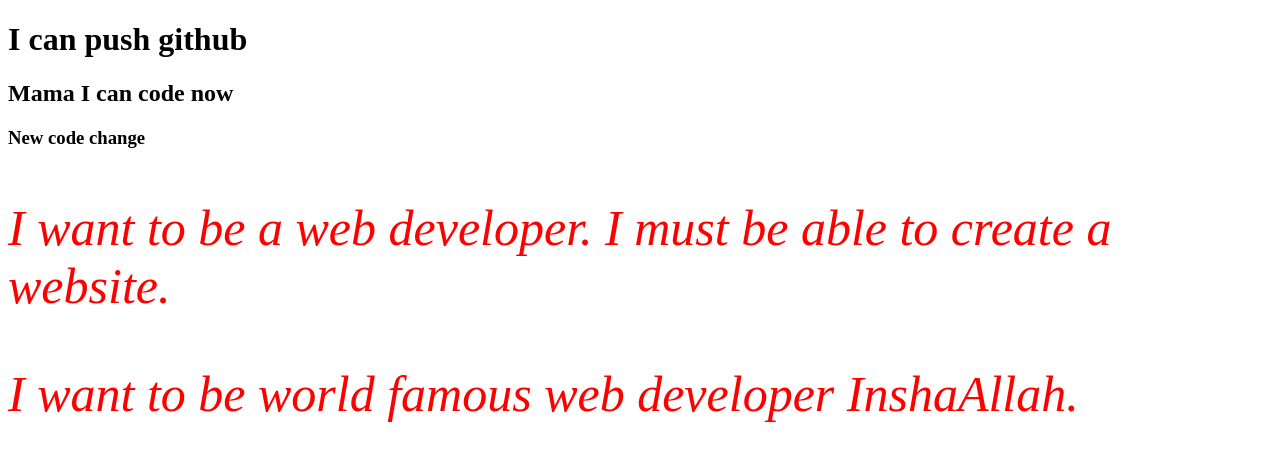
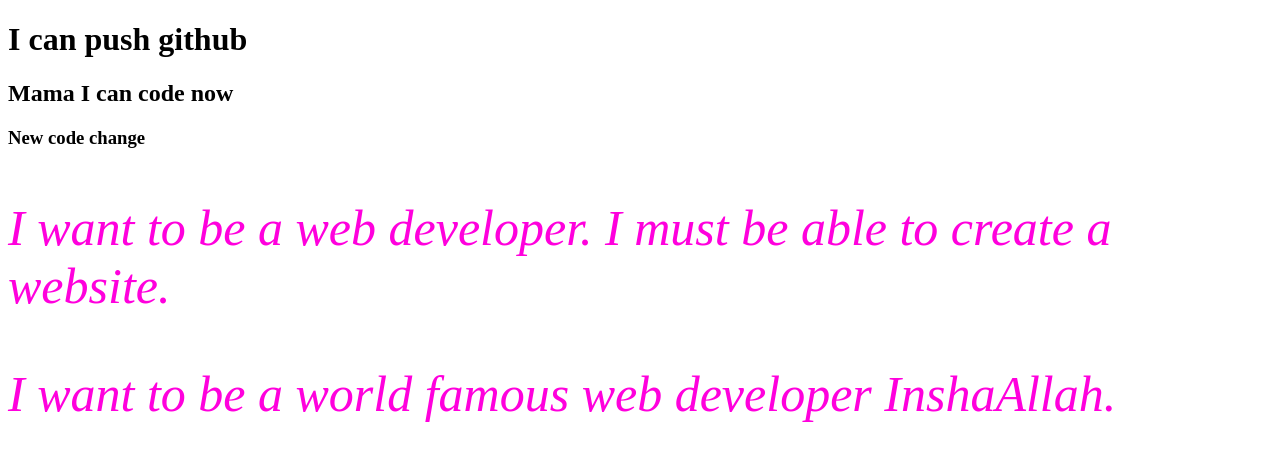
Before and after one commit to masum-2020/my-second-repo-23, a plain HTML site: page index.html in a window 1280 px wide. Drawn offline with Linux system fonts and the light colour scheme.

Commit message:
color change

```diff
--- a/index.html
+++ b/index.html
@@ -12,6 +12,6 @@
     <h2>Mama I can code now</h2>
     <h3>New code change</h3>
     <p>I want to be a web developer. I must be able to create a website.</p>
-    <p>I want to be world famous web developer InshaAllah.</p>
+    <p>I want to be a world famous web developer InshaAllah.</p>
 </body>
 </html>
--- a/style.css
+++ b/style.css
@@ -1,5 +1,5 @@
 p{
-    color: red;
+    color: rgb(255, 0, 221);
     font-size: 50px;
     font-style: italic;
 }
```
